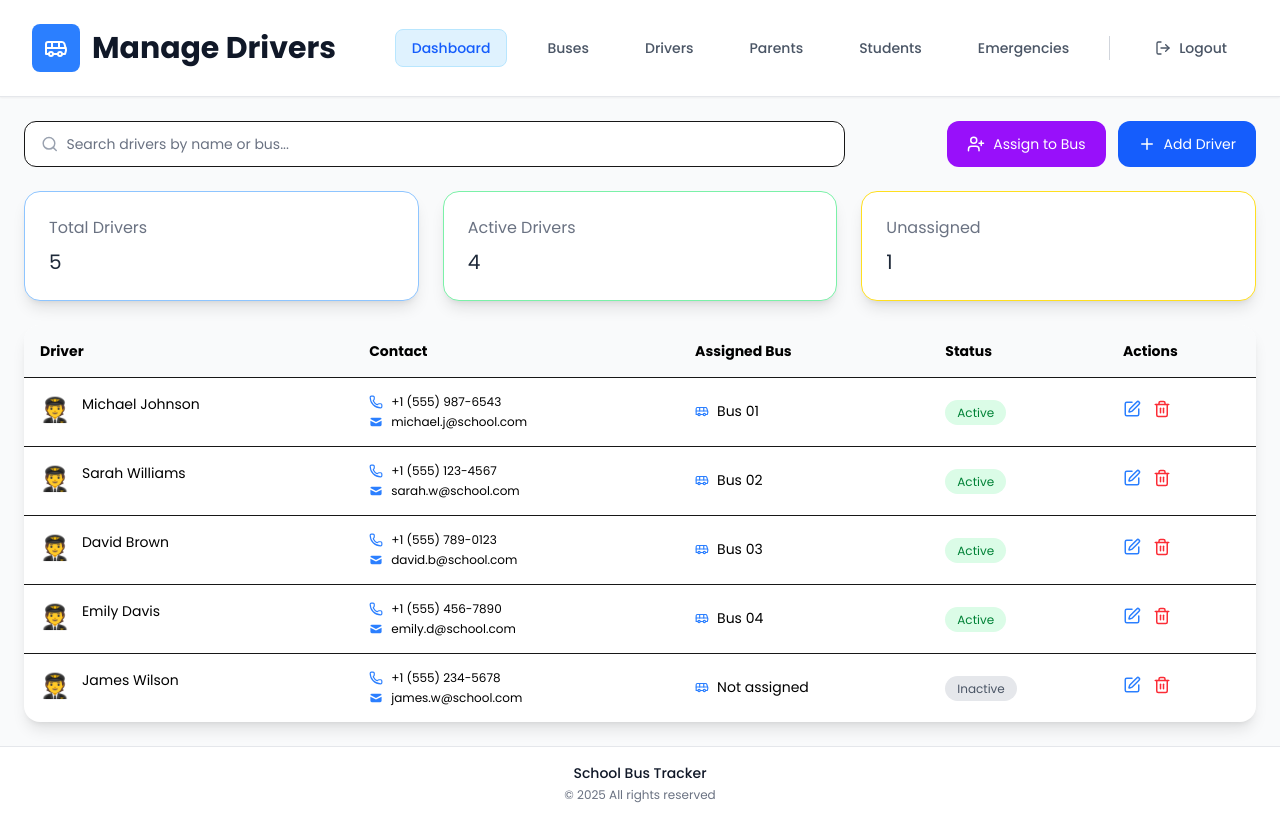
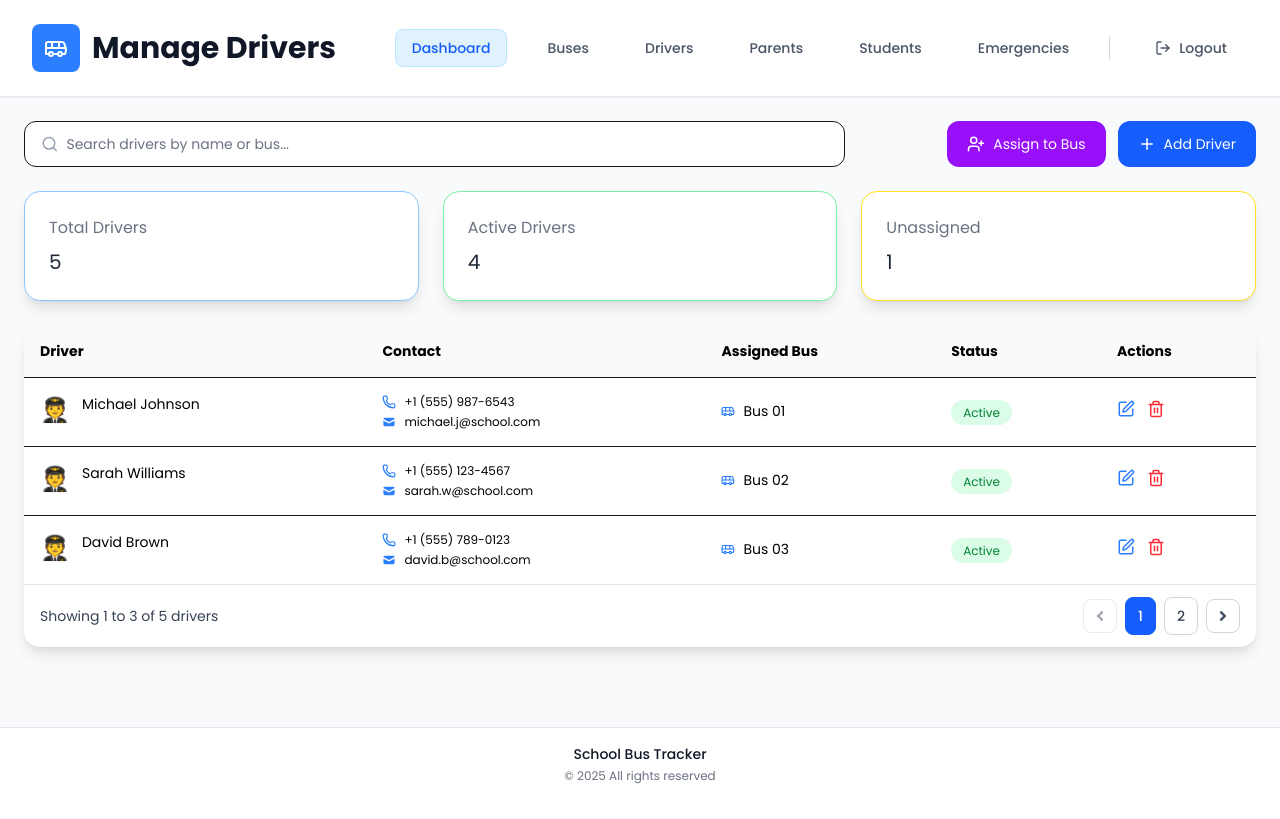
Before and after one commit to SheCanCODE-Capstone-Projects/School_bus_tracker_fe, a Next.js app: page /admin/dashboard/drivers in a window 1280 px wide. Built offline with nearby package versions, Linux system fonts and the light colour scheme.

Commit message:
adding pagination

```diff
--- a/components/DriversTable.tsx
+++ b/components/DriversTable.tsx
@@ -1,5 +1,7 @@
+'use client';
 import DriverRow from "./DriverRow";
-
+import { FaAngleLeft, FaAngleRight } from "react-icons/fa";
+import { useState } from "react";
 
 type Driver = {
   name: string;
@@ -48,6 +50,21 @@ const drivers: Driver[] = [
 ];
 
 export default function DriversTable() {
+  const [currentPage, setCurrentPage] = useState(1);
+  const driversPerPage = 3;
+  const totalPages = Math.ceil(drivers.length / driversPerPage);
+
+  const startIndex = (currentPage - 1) * driversPerPage;
+  const endIndex = startIndex + driversPerPage;
+  const currentDrivers = drivers.slice(startIndex, endIndex);
+
+  const handlePrevPage = () => {
+    setCurrentPage(prev => Math.max(prev - 1, 1));
+  };
+
+  const handleNextPage = () => {
+    setCurrentPage(prev => Math.min(prev + 1, totalPages));
+  };
   return (
     <div className="bg-white rounded-xl sm:rounded-2xl shadow-lg overflow-hidden">
       <div className="overflow-x-auto">
@@ -62,12 +79,57 @@ export default function DriversTable() {
             </tr>
           </thead>
           <tbody>
-            {drivers.map((driver) => (
+            {currentDrivers.map((driver) => (
               <DriverRow key={driver.email} driver={driver} />
             ))}
           </tbody>
         </table>
       </div>
+
+      {/* Pagination */}
+      <div className="flex items-center justify-between px-4 py-3 border-t border-gray-200">
+        <div className="text-sm text-gray-700">
+          Showing {startIndex + 1} to {Math.min(endIndex, drivers.length)} of {drivers.length} drivers
+        </div>
+
+        <div className="flex items-center gap-2">
+          {/* First Page / Previous Button */}
+          <button
+            onClick={handlePrevPage}
+            disabled={currentPage === 1}
+            className="p-2 rounded-lg border border-gray-300 hover:bg-gray-50 disabled:opacity-50 disabled:cursor-not-allowed transition-colors"
+          >
+            <FaAngleLeft className="text-gray-600" />
+          </button>
+
+          {/* Page Number Cards */}
+          {Array.from({ length: totalPages }, (_, index) => {
+            const pageNumber = index + 1;
+            return (
+              <button
+                key={pageNumber}
+                onClick={() => setCurrentPage(pageNumber)}
+                className={`px-3 py-2 text-sm font-medium rounded-lg border transition-colors ${
+                  currentPage === pageNumber
+                    ? 'bg-blue-600 text-white border-blue-600'
+                    : 'bg-white text-gray-700 border-gray-300 hover:bg-gray-50'
+                }`}
+              >
+                {pageNumber}
+              </button>
+            );
+          })}
+
+          {/* Next Page Button */}
+          <button
+            onClick={handleNextPage}
+            disabled={currentPage === totalPages}
+            className="p-2 rounded-lg border border-gray-300 hover:bg-gray-50 disabled:opacity-50 disabled:cursor-not-allowed transition-colors"
+          >
+            <FaAngleRight className="text-gray-600" />
+          </button>
+        </div>
+      </div>
     </div>
   );
 }
```
